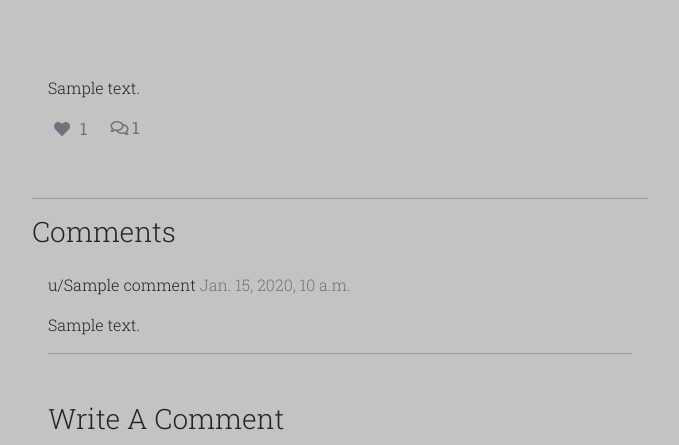
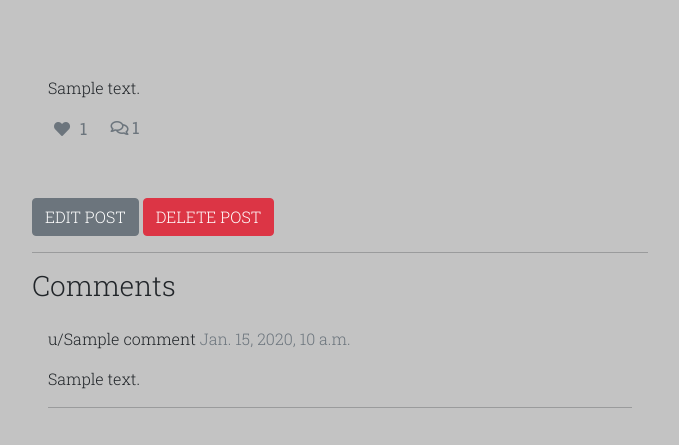
Before and after one commit to Code-Institute-Submissions/SeanTangney-insight_SepResub, a Django app: a page that uses templates/post_detail.html in a window 1280 px wide. Shown: the part 163-608 px from the top of the page, without its empty margins (300-979 px from the left). Run offline with Django 4.2, Linux system fonts and the light colour scheme; a user stored in the database is signed in; tables that the repository leaves empty hold one stand-in row (values such as "Sample post"); some libraries are stand-ins or nearby versions.

Commit message:
Add edit_view.html, and EditView to views.py

```diff
--- a/newssite/urls.py
+++ b/newssite/urls.py
@@ -8,4 +8,5 @@ urlpatterns = [
          name='post_detail'),
     path('like/<slug:slug>', views.PostLike.as_view(), name='post_like'),
     path('create-view', views.CreateView.as_view(), name='create_view'),
+    path('edit-view', views.EditView.as_view(), name='edit_view'),
     ]
--- a/newssite/views.py
+++ b/newssite/views.py
@@ -1,5 +1,6 @@
 from django.shortcuts import render, get_object_or_404, reverse, redirect
 from django.views import generic, View
+from django.views.generic import UpdateView
 from django.http import HttpResponseRedirect
 from django.contrib import messages
 from django.utils.text import slugify
@@ -118,3 +119,10 @@ class CreateView(View):
                 "create_view": PostForm(),
             },
         )
+
+
+class EditView(UpdateView):
+    """ Edit Post """
+    model = Post
+    template_name = 'edit_view.html'
+    form_class = PostForm
--- a/templates/post_detail.html
+++ b/templates/post_detail.html
@@ -69,6 +69,11 @@
         </div>
         <div class="row">
             <div class="col">
+                {% if user.is_authenticated and user.id == post.author.id %}
+                <button type="button" class="btn btn-secondary" href="{% url 'edit_view' %}" role="button">EDIT
+                    POST</button>
+                <button type="button" class="btn btn-danger" role="button">DELETE POST</button>
+                {% endif %}
                 <hr>
             </div>
         </div>
```
Also changed, not shown: templates/edit_view.html (added, +29 -0 lines).
